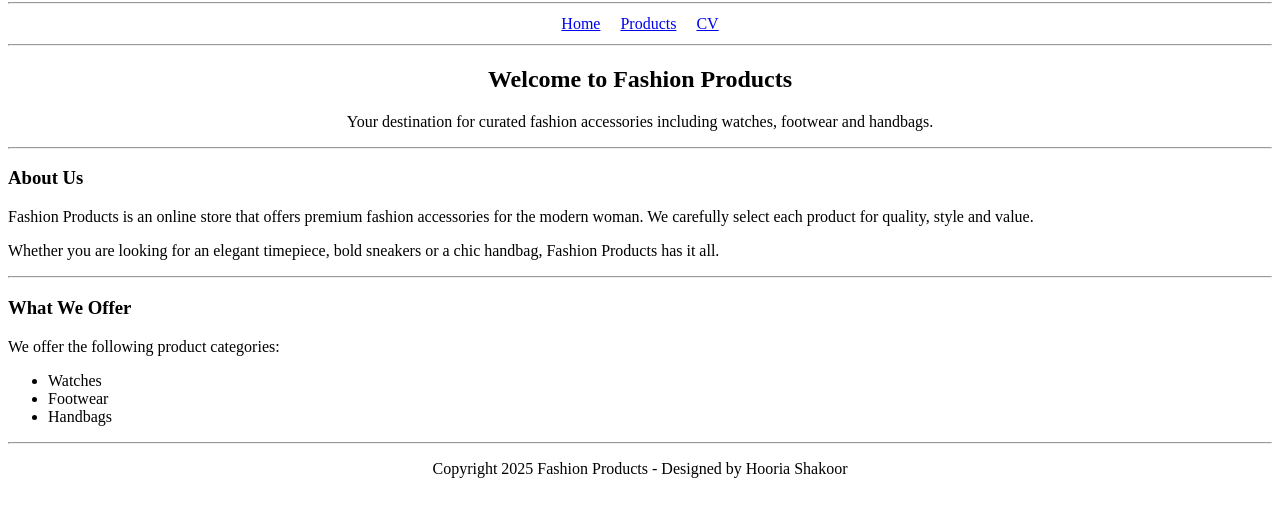
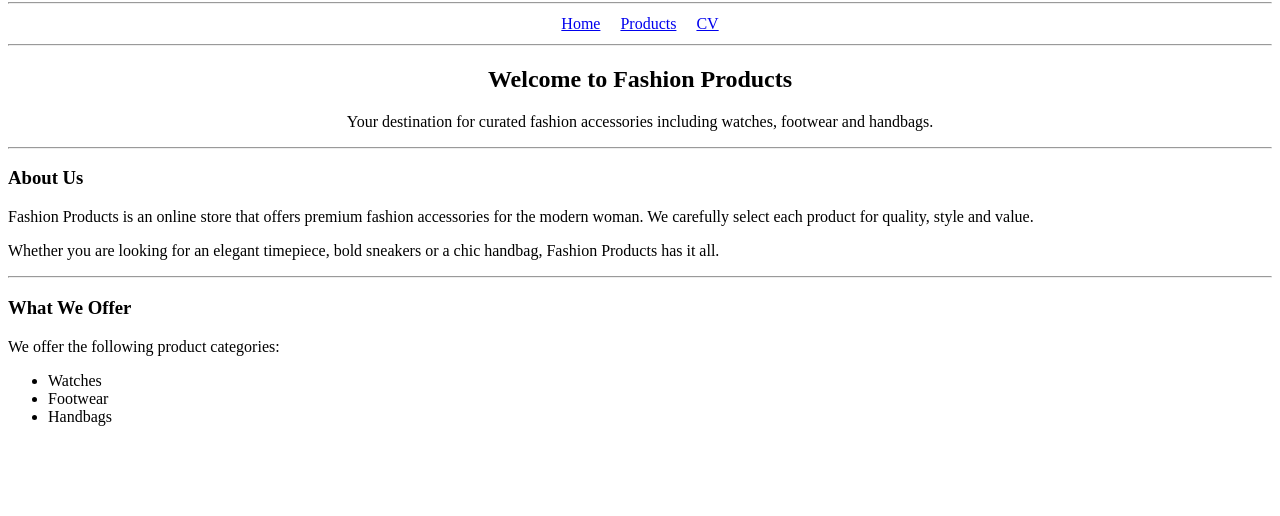
Before and after one commit to hoorsolution-cyber/fashion-product, a plain HTML site: page index.html in a window 1280 px wide. Shown: the part 78-594 px from the top of the page. Drawn offline with Linux system fonts and the light colour scheme.

Commit message:
index.html

```diff
--- a/index.html
+++ b/index.html
@@ -45,9 +45,6 @@
   <li>Handbags</li>
 </ul>
 
-<hr>
-
-<p align="center">Copyright 2025 Fashion Products - Designed by Hooria Shakoor</p>
 
 </body>
 </html>
```
